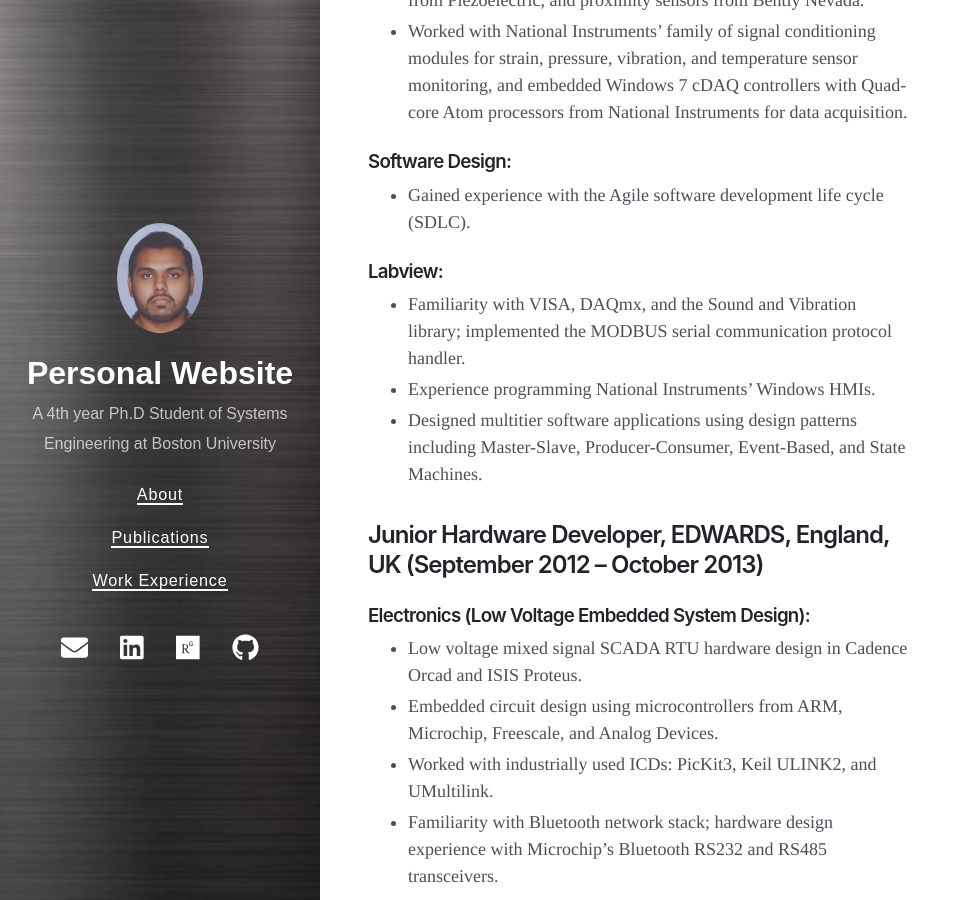
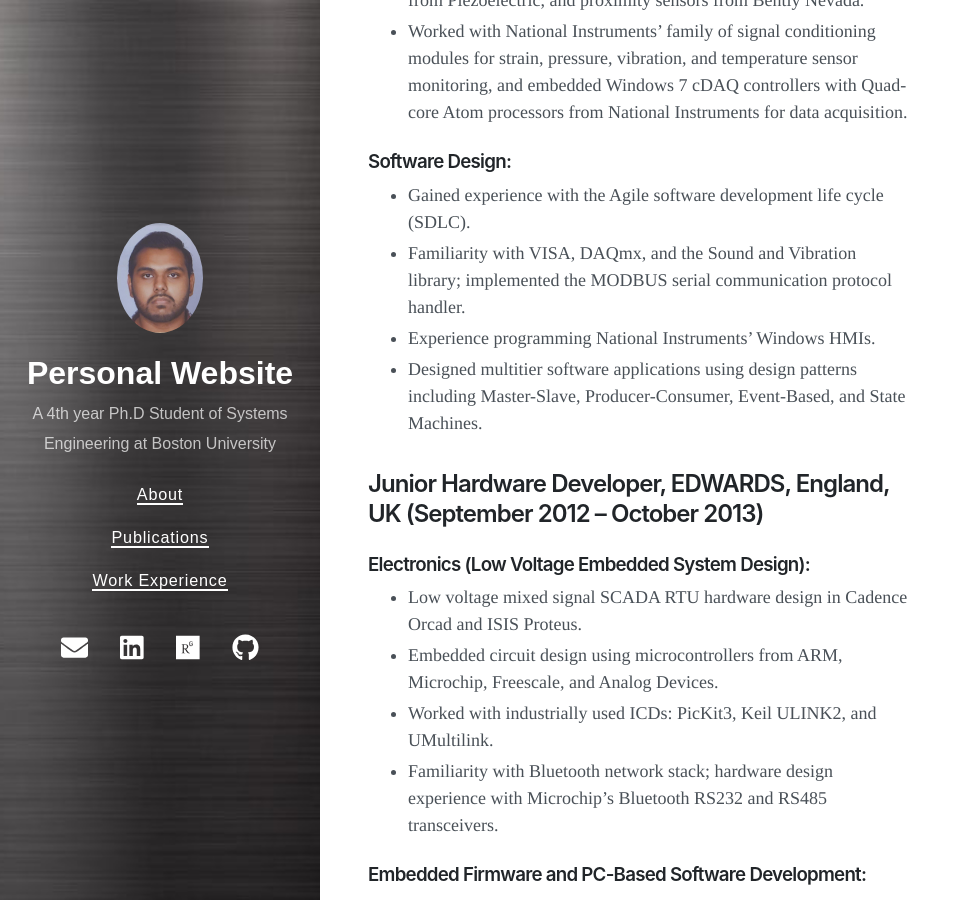
Before and after one commit to SabbirAhmad26/sabbirahmad26.github.io, a Jekyll site: the page built from experience.md, in a window 1280 px wide and 900 px high, scrolled down 2055 px. Shown: the whole window, without its empty margins (0-970 px from the left). Built offline with Jekyll 4.4.1, drawn with Linux system fonts in a browser that asks for light colours; nearby versions of some CDN libraries; our own code applies the rules of GitHub Pages for plain Markdown files.

Commit message:
Update experience.md

```diff
--- a/experience.md
+++ b/experience.md
@@ -57,10 +57,6 @@
     <h3>Software Design:</h3>
     <ul>
         <li>Gained experience with the Agile software development life cycle (SDLC).</li>
-    </ul>
-
-    <h3>Labview:</h3>
-    <ul>
         <li>Familiarity with VISA, DAQmx, and the Sound and Vibration library; implemented the MODBUS serial communication protocol handler.</li>
         <li>Experience programming National Instruments’ Windows HMIs.</li>
         <li>Designed multitier software applications using design patterns including Master-Slave, Producer-Consumer, Event-Based, and State Machines.</li>
```
